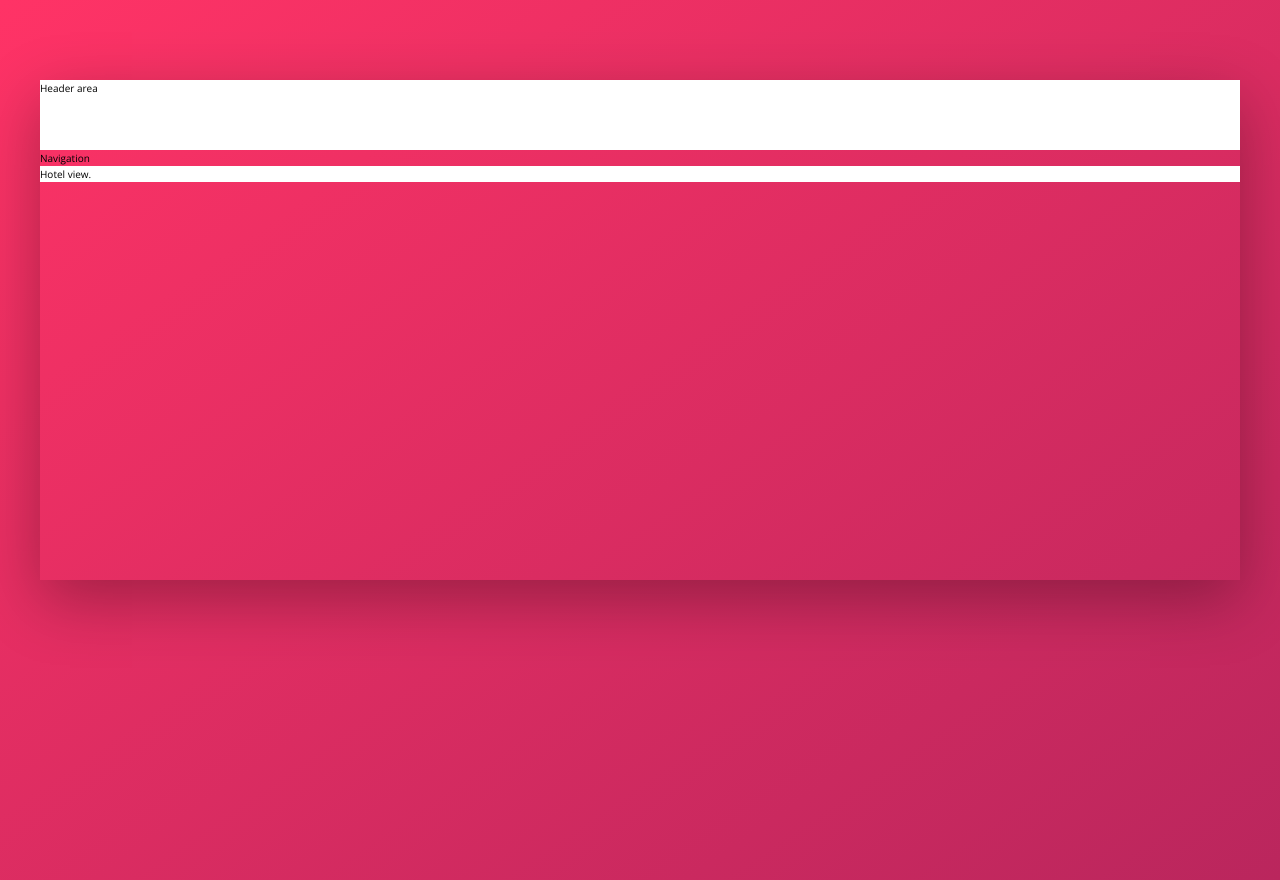
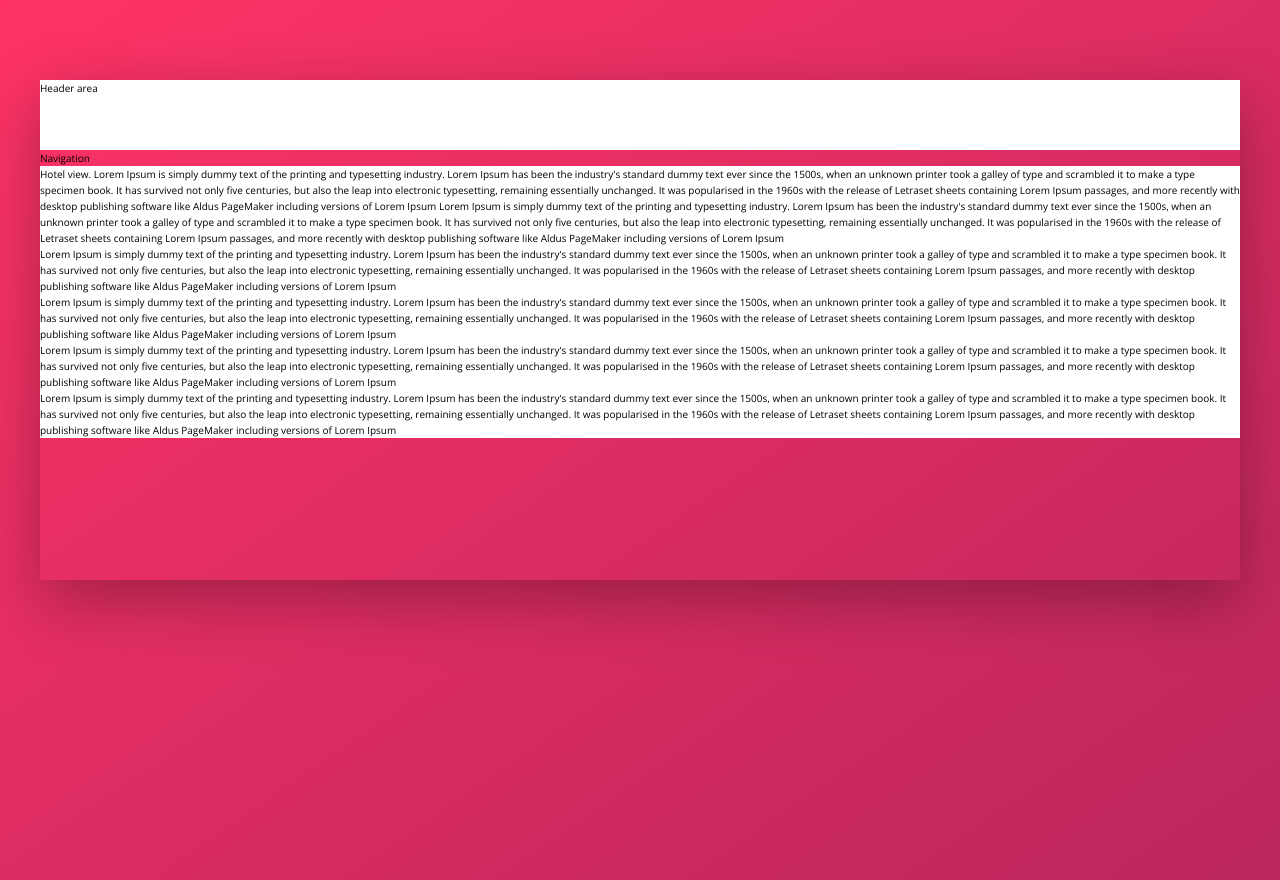
Before and after one commit to CodeByLine/sass-css, a website: page index.html in a window 1280 px wide. Drawn offline with nearby package versions, Linux system fonts and the light colour scheme.

Commit message:
second round

```diff
--- a/index.html
+++ b/index.html
@@ -23,12 +23,18 @@
             </nav>
 
             <main class="hotel-view">
-              Hotel view.
+              Hotel view. Lorem Ipsum is simply dummy text of the printing and typesetting industry. Lorem Ipsum has been the industry's standard dummy text ever since the 1500s, when an unknown printer took a galley of type and scrambled it to make a type specimen book. It has survived not only five centuries, but also the leap into electronic typesetting, remaining essentially unchanged. It was popularised in the 1960s with the release of Letraset sheets containing Lorem Ipsum passages, and more recently with desktop publishing software like Aldus PageMaker including versions of Lorem Ipsum
+              Lorem Ipsum is simply dummy text of the printing and typesetting industry. Lorem Ipsum has been the industry's standard dummy text ever since the 1500s, when an unknown printer took a galley of type and scrambled it to make a type specimen book. It has survived not only five centuries, but also the leap into electronic typesetting, remaining essentially unchanged. It was popularised in the 1960s with the release of Letraset sheets containing Lorem Ipsum passages, and more recently with desktop publishing software like Aldus PageMaker including versions of Lorem Ipsum
+              <br>
+              Lorem Ipsum is simply dummy text of the printing and typesetting industry. Lorem Ipsum has been the industry's standard dummy text ever since the 1500s, when an unknown printer took a galley of type and scrambled it to make a type specimen book. It has survived not only five centuries, but also the leap into electronic typesetting, remaining essentially unchanged. It was popularised in the 1960s with the release of Letraset sheets containing Lorem Ipsum passages, and more recently with desktop publishing software like Aldus PageMaker including versions of Lorem Ipsum
+            <br> Lorem Ipsum is simply dummy text of the printing and typesetting industry. Lorem Ipsum has been the industry's standard dummy text ever since the 1500s, when an unknown printer took a galley of type and scrambled it to make a type specimen book. It has survived not only five centuries, but also the leap into electronic typesetting, remaining essentially unchanged. It was popularised in the 1960s with the release of Letraset sheets containing Lorem Ipsum passages, and more recently with desktop publishing software like Aldus PageMaker including versions of Lorem Ipsum
+
+            <br> Lorem Ipsum is simply dummy text of the printing and typesetting industry. Lorem Ipsum has been the industry's standard dummy text ever since the 1500s, when an unknown printer took a galley of type and scrambled it to make a type specimen book. It has survived not only five centuries, but also the leap into electronic typesetting, remaining essentially unchanged. It was popularised in the 1960s with the release of Letraset sheets containing Lorem Ipsum passages, and more recently with desktop publishing software like Aldus PageMaker including versions of Lorem Ipsum
+
+            <br> Lorem Ipsum is simply dummy text of the printing and typesetting industry. Lorem Ipsum has been the industry's standard dummy text ever since the 1500s, when an unknown printer took a galley of type and scrambled it to make a type specimen book. It has survived not only five centuries, but also the leap into electronic typesetting, remaining essentially unchanged. It was popularised in the 1960s with the release of Letraset sheets containing Lorem Ipsum passages, and more recently with desktop publishing software like Aldus PageMaker including versions of Lorem Ipsum
             </main>
 
           </div>
         </div>
-
-
     </body>
 </html>
--- a/sass/_layout.scss
+++ b/sass/_layout.scss
@@ -1,3 +1,5 @@
+
+
 .container {
 
   max-width: 120rem;
@@ -16,9 +18,9 @@
 }
 
 .content {
-    display: flex;
+  display: flex;
   // background-color: #fff;
-  // min-height: 50rem;
+  min-height: 50rem;
 }
 
 .sidebar {
```
Also changed, not shown: sass/_base.scss (+7 -5 lines), css/style.comp.css, 1 other file.
